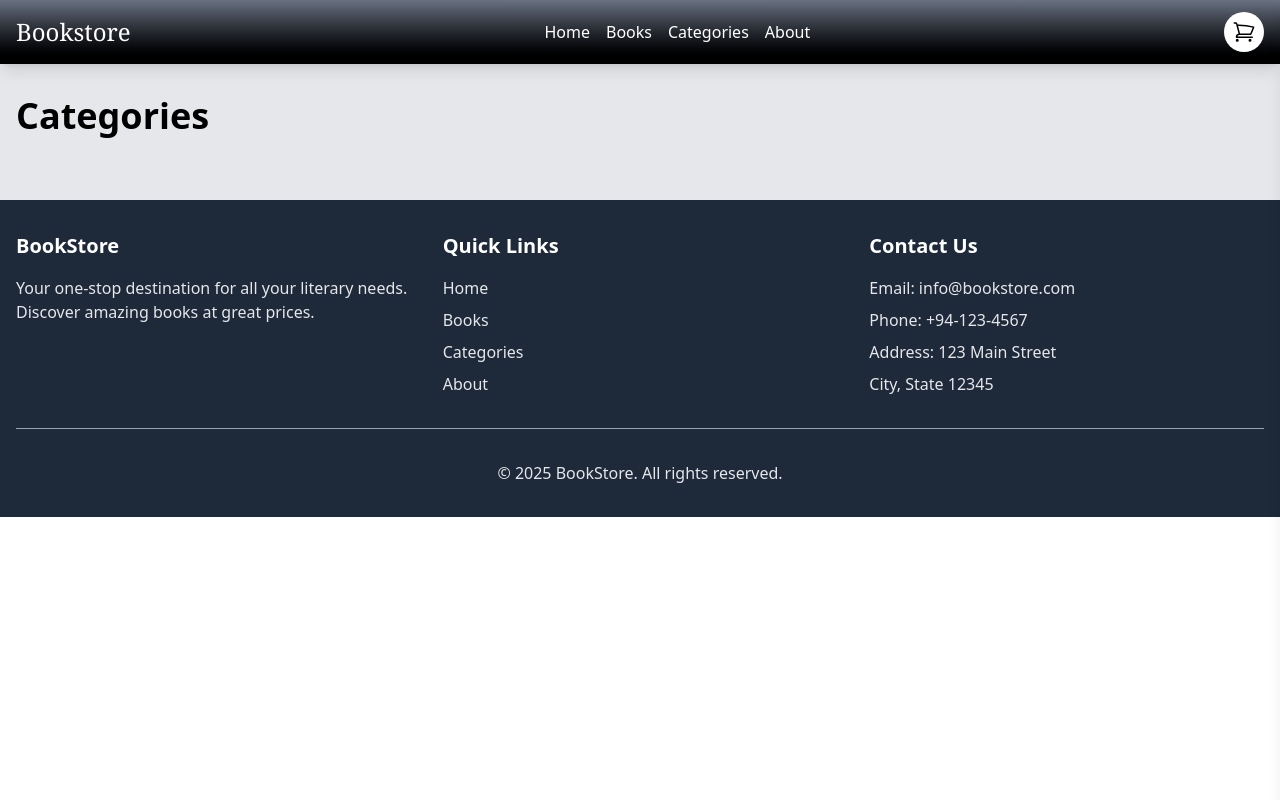
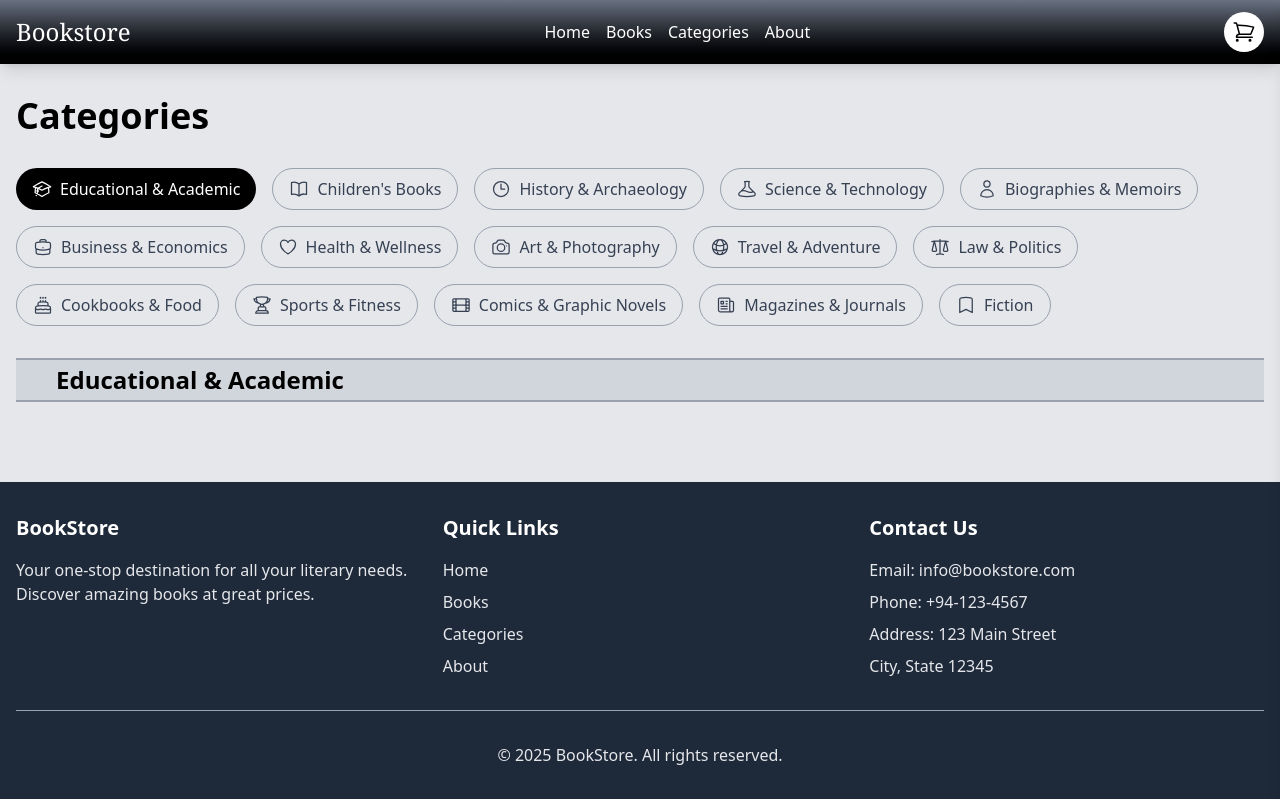
Before and after one commit to chathurasandaruwan/Book-Store-frontend-react, a React (Vite) app: page /categories in a window 1280 px wide. Built offline with nearby package versions, Linux system fonts and the light colour scheme.

Commit message:
create filter as Categories function

```diff
--- a/src/pages/Categories.tsx
+++ b/src/pages/Categories.tsx
@@ -1,10 +1,188 @@
 import Footer from "../components/Footer.tsx";
+import {
+    AcademicCapIcon,
+    BookOpenIcon,
+    ClockIcon,
+    BeakerIcon,
+    UserIcon,
+    BriefcaseIcon,
+    HeartIcon,
+    CameraIcon,
+    GlobeAltIcon,
+    ScaleIcon,
+    CakeIcon,
+    TrophyIcon,
+    FilmIcon,
+    NewspaperIcon,
+    BookmarkIcon
+} from '@heroicons/react/24/outline';
+import {useState} from "react";
+import {TitleBar} from "../components/TitleBar.tsx";
 
 export function Categories() {
+    const [selectedCategory, setSelectedCategory] = useState<string | null>('Educational & Academic');
+
+    const categories = [
+        { name: 'Educational & Academic', icon: AcademicCapIcon },
+        { name: 'Children\'s Books', icon: BookOpenIcon },
+        { name: 'History & Archaeology', icon: ClockIcon },
+        { name: 'Science & Technology', icon: BeakerIcon },
+        { name: 'Biographies & Memoirs', icon: UserIcon },
+        { name: 'Business & Economics', icon: BriefcaseIcon },
+        { name: 'Health & Wellness', icon: HeartIcon },
+        { name: 'Art & Photography', icon: CameraIcon },
+        { name: 'Travel & Adventure', icon: GlobeAltIcon },
+        { name: 'Law & Politics', icon: ScaleIcon },
+        { name: 'Cookbooks & Food', icon: CakeIcon },
+        { name: 'Sports & Fitness', icon: TrophyIcon },
+        { name: 'Comics & Graphic Novels', icon: FilmIcon },
+        { name: 'Magazines & Journals', icon: NewspaperIcon },
+        { name: 'Fiction', icon: BookmarkIcon }
+    ];
+    const allBooks = [
+        {
+            id: 1,
+            title: 'Book 1',
+            author: 'Author 1',
+            price: 9.99,
+            description: 'Description 1',
+            category: 'Educational & Academic',
+            imageUrl: '/src/assets/home-bg.jpg',
+            stock: 10,
+        },
+        {
+            id: 2,
+            title: 'Book 2',
+            author: 'Author 2',
+            price: 19.99,
+            description: 'Description 2',
+            category: 'Educational & Academic',
+            imageUrl: '/src/assets/home-bg.jpg',
+            stock: 5,
+        },
+        {
+            id: 3,
+            title: 'Book 3',
+            author: 'Author 3',
+            price: 29.99,
+            description: 'Description 3',
+            category: 'Educational & Academic',
+            imageUrl: '/src/assets/home-bg.jpg',
+            stock: 3,
+        },
+        {
+            id: 4,
+            title: 'Book 4',
+            author: 'Author 4',
+            price: 39.99,
+            description: 'Description 4',
+            category: 'Educational & Academic',
+            imageUrl: '/src/assets/home-bg.jpg',
+            stock: 2,
+        },
+        {
+            id: 5,
+            title: 'Book 5',
+            author: 'Author 5',
+            price: 49.99,
+            description: 'Description 5',
+            category: 'Educational & Academic',
+            imageUrl: '/src/assets/home-bg.jpg',
+            stock: 1,
+        },
+        {
+            id: 6,
+            title: 'Book 6',
+            author: 'Author 6',
+            price: 59.99,
+            description: 'Description 6',
+            category: 'Children\'s Books',
+            imageUrl: '/src/assets/home-bg.jpg',
+            stock: 0,
+        },
+        {
+            id: 7,
+            title: 'Book 7',
+            author: 'Author 7',
+            price: 69.99,
+            description: 'Description 7',
+            category: 'Children\'s Books',
+            imageUrl: '/src/assets/home-bg.jpg',
+            stock: 0,
+        },
+        {
+            id: 8,
+            title: 'Book 8',
+            author: 'Author 8',
+            price: 79.99,
+            description: 'Description 8',
+            category: 'Children\'s Books',
+            imageUrl: '/src/assets/home-bg.jpg',
+            stock: 0,
+        },
+        {
+            id: 9,
+            title: 'Book 9',
+            author: 'Author 9',
+            price: 89.99,
+            description: 'Description 9',
+            category: 'Children\'s Books',
+            imageUrl: '/src/assets/home-bg.jpg',
+            stock: 0,
+        },
+        {
+            id: 10,
+            title: 'Book 10',
+            author: 'Author 10',
+            price: 99.99,
+            description: 'Description 10',
+            category: 'Children\'s Books',
+            imageUrl: '/src/assets/home-bg.jpg',
+            stock: 0,
+        },
+        {
+            id: 11,
+            title: 'Book 11',
+            author: 'Author 11',
+            price: 199.99,
+            description: 'Description 11',
+            category: 'History & Archaeology',
+            imageUrl: '/src/assets/home-bg.jpg',
+            stock: 0,
+        },
+    ];
+    function filterBooksByCategory(category: string) {
+        return allBooks.filter(book => book.category === category);
+    }
+    function handleCategoryClick(name: string) {
+        setSelectedCategory(name);
+        const filteredBooks = filterBooksByCategory(name);
+        console.log(filteredBooks)
+    }
     return (
         <section className='bg-gray-200'>
             <div className="container mx-auto px-4 py-8">
                 <h1 className="text-4xl font-bold mb-8">Categories</h1>
+                {/*categories list*/}
+                <div className="flex flex-wrap gap-4 mb-8">
+                    {categories.map(({ name, icon: Icon }) => (
+                        <button
+                            key={name}
+                            onClick={() => handleCategoryClick(name)}
+                            className={`px-4 py-2 rounded-full flex items-center space-x-2 ${
+                                selectedCategory === name
+                                    ? 'bg-black text-white'
+                                    : 'bg-gray-200 text-gray-700 hover:bg-gray-300 border border-gray-400'
+                            }`}>
+                            <Icon className="h-5 w-5" />
+                            <span>{name}</span>
+                        </button>
+                    ))}
+                </div>
+                {/*content*/}
+                <div className='mb-12'>
+                    <TitleBar>{selectedCategory || 'Educational & Academic'}</TitleBar>
+                </div>
             </div>
             <Footer/>
         </section>
```
